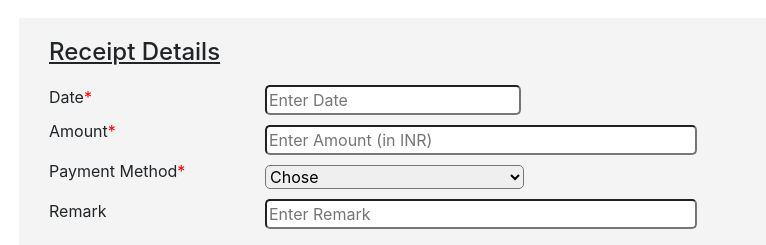
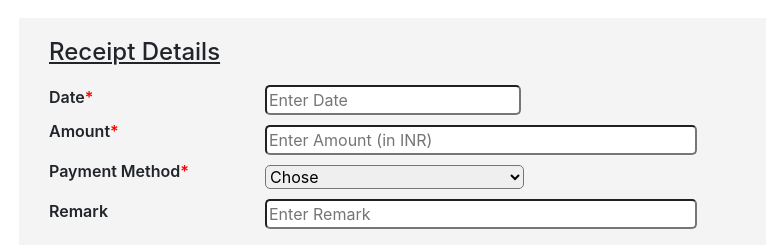
Before and after one commit to Mahin05/receiptDetails, a React (Create React App) app: page / in a window 1280 px wide. Shown: the top 245 px of the page, without its empty margins (51-817 px from the left). Built offline with nearby package versions, Linux system fonts and the light colour scheme.

Commit message:
final commit

```diff
--- a/src/components/Form/Form.css
+++ b/src/components/Form/Form.css
@@ -5,6 +5,9 @@
 }
 label,input,select{
     margin-top: 10px;
+}
+label{
+    font-weight: 600;
 }
 select{
     width: 30%;
```
